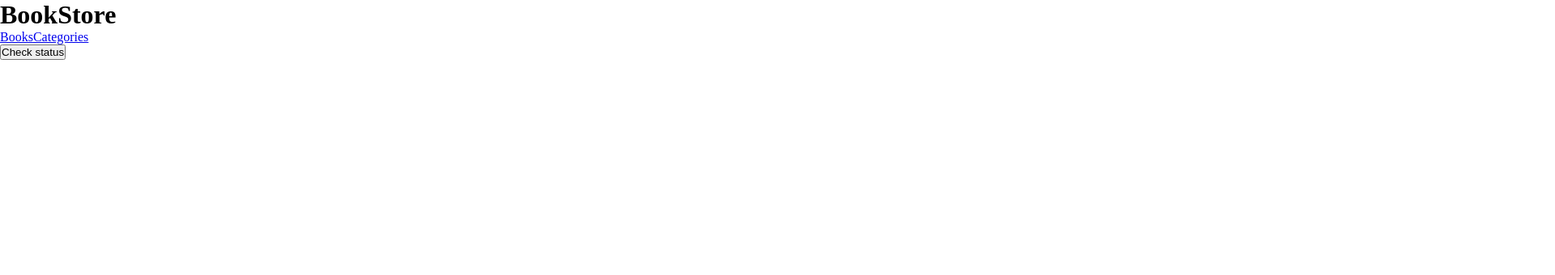
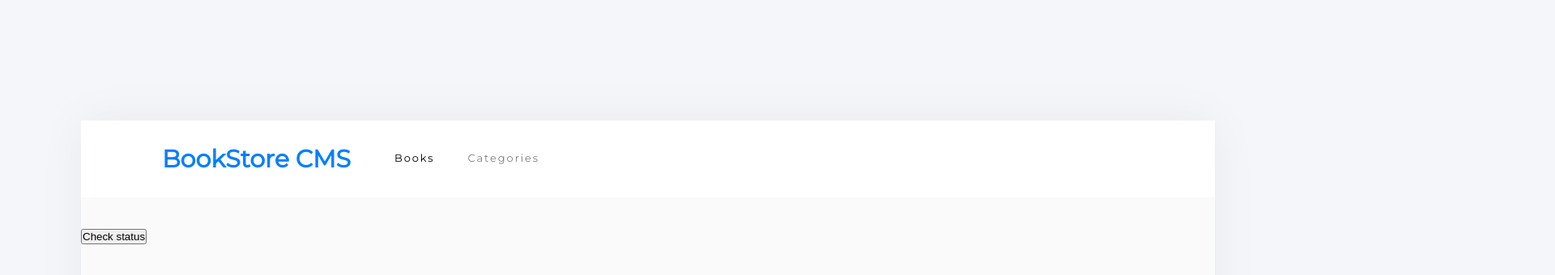
Before and after one commit to Mutalenic/Bookstore, a React (Create React App) app: page /categories in a window 1280 px wide. Shown: the top 340 px of the page at 81% size, 1920 px wide, since content can reach past the window. Built offline with nearby package versions, Linux system fonts and the light colour scheme.

Commit message:
add style to React redux application

```diff
--- a/src/components/Book.js
+++ b/src/components/Book.js
@@ -17,21 +17,32 @@ const Book = ({ book }) => {
         <p className="title">{book.title}</p>
         <p className="author">{book.author}</p>
         <ul>
-          <li><button type="button">Comments</button></li>
-          <li><button type="button" onClick={(e) => deleteBook(e, book.item_id)}>Remove</button></li>
-          <li><button type="button">Edit</button></li>
+          <li><button type="button" className="userinterationBtn">Comments</button></li>
+          <li><button type="button" className="userinterationBtn" onClick={(e) => deleteBook(e, book.item_id)}>Remove</button></li>
+          <li><button type="button" className="userinterationBtn">Edit</button></li>
         </ul>
       </div>
       <div className="progress">
-        <div>
-          <div>chart</div>
-          <p>percentage</p>
+        <div className="chart">
+          <div className="ProgressBar">
+            <div className="circle-wrap">
+              <div className="circle">
+                <div className="mask half">
+                  <div className="fill" />
+                </div>
+                <div className="inside-circle" />
+              </div>
+            </div>
+          </div>
+          <div className="percentages">
+            <h2 className="percentComplete">48%</h2>
+            <p className="status">Completed</p>
+          </div>
         </div>
-        <div>
-          <p>{book.status}</p>
-          <p>{book.currentChapter}</p>
-          <p>{book.chapterNumber}</p>
-          <button type="button">Update progress</button>
+        <div className="rightSection">
+          <p className="status">currentChapter</p>
+          <p>chapterNumber</p>
+          <button className="bookButton" type="button">Update progress</button>
         </div>
       </div>
     </div>
--- a/src/components/Form.js
+++ b/src/components/Form.js
@@ -41,8 +41,8 @@ const FormBook = () => {
           <option value="Adventure">Adventure</option>
           <option value="Romance">Romance</option>
         </select>
+        <button type="button" onClick={(e) => UpdateStore(e)}>ADD BOOK</button>
       </form>
-      <button type="button" onClick={(e) => UpdateStore(e)}>ADD BOOK</button>
     </div>
   );
 };
--- a/src/components/Navbar.js
+++ b/src/components/Navbar.js
@@ -2,17 +2,19 @@ import React from 'react';
 import { Link } from 'react-router-dom';
 
 const Navbar = () => (
-  <div>
-    <h1>BookStore</h1>
+  <div className="topNav">
+    <h1 id="bookStoreTitle">BookStore CMS</h1>
     <nav className="navbar">
-      <ul>
+      <ul className="bookMenuNav">
         <li>
-          <Link className="navbar-link" to="/">Books</Link>
+          <Link className="navbar-link-book" to="/">Books</Link>
         </li>
         <li>
           <Link className="navbar-link" to="/categories">Categories</Link>
         </li>
       </ul>
+      <img src="https://img.icons8.com/external-anggara-outline-color-anggara-putra/32/000000/external-avatar-interface-anggara-outline-color-anggara-putra.png" alt="profile" />
+
     </nav>
   </div>
 );
--- a/src/style/App.css
+++ b/src/style/App.css
@@ -1,28 +1,109 @@
+@import url('https://fonts.googleapis.com/css2?family=Montserrat&family=Roboto+Slab&display=swap');
+
 * {
   box-sizing: border-box;
   margin: 0;
   padding: 0;
 }
+body {
+  font-family: 'Montserrat', sans-serif;
+  width: 100rem;
+  height: 89.625rem;
+  padding: 9.313rem 3.75rem 7.688rem 6.25rem;
+  background-color:#f5f6fa;
+  display: flex;
+}
 
-/*
 .container {
-  display: flex;
-} */
+  width: 87.5rem;
+  height: 68.563rem;
+  margin: 0 2.5rem 4.063rem 0;
+  padding: 0 0 49.625rem;
+  border-radius: 4px;
+  box-shadow: 0 0 60px 0 rgba(0, 0, 0, 0.05);
+  background-color: #fafafa;
+}
+
 nav {
   display: flex;
   flex-direction: row;
   justify-content: space-between;
   align-items: center;
+  gap: 277%;
 }
 
-.mainNav {
+.topNav {
   display: flex;
   flex-direction: row;
+  width: 100%;
+  height: 5.938rem;
+  margin: 0 0 2.375rem;
+  padding: 1.438rem 6.188rem 1.688rem 6.25rem;
+  background-color: #fff;
+  }
+
+
+#bookStoreTitle{
+  width: 15rem;
+  height: 2.313rem;
+  margin: 0.375rem 2.938rem 0.125rem 0;
+  font-family: 'Montserrat', sans-serif;
+  font-size: 1.875rem;
+  font-weight: bold;
+  font-stretch: normal;
+  font-style: normal;
+  line-height: normal;
+  letter-spacing: normal;
+  color:  #007FFF;
+}
+
+.bookMenuNav{
+  display: flex;
+  flex-direction: row;
+  justify-content: space-between;
+  align-items: center;
+  letter-spacing: 1.9px;
+  width: 13.563rem;
+  list-style: none;
+}
+
+li a {
+       text-decoration: none;
+}
+
+.navbar-link{
+  width: 6.563rem;
+  height: 1rem;
+  opacity: 0.5;
+  font-family: 'Montserrat', sans-serif;
+  font-size: 0.813rem;
+  font-weight: normal;
+  font-stretch: normal;
+  font-style: normal;
+  line-height: normal;
+  letter-spacing: 1.9px;
+  color: var(--black-two);
+}
+
+.navbar-link-book{
+  width: 3.688rem;
+  height: 1rem;
+  margin: 1.125rem 2.563rem 0.688rem 0;
+  font-family: Montserrat;
+  font-size: 0.813rem;
+  font-weight: normal;
+  font-stretch: normal;
+  font-style: normal;
+  line-height: normal;
+  letter-spacing: 1.9px;
+  color: var(--black-two);
 }
 
 ul {
   display: flex;
   flex-direction: row;
+}
+ul li {
   list-style: none;
 }
 
@@ -30,9 +111,224 @@ ul {
   display: flex;
   flex-direction: row;
   justify-content: space-between;
+
+  width: 75rem;
+  height: 10.625rem;
+  margin: 2.313rem 6.25rem 0;
+  padding: 2rem 9.188rem 1.625rem 1.688rem;
+  border-radius: 4px;
+  border: solid 1px var(--grey-border);
+  background-color: #fff;
+
+
 }
 
 .progress {
   display: flex;
   flex-direction: row;
 }
+
+.genre {
+  color: #121212;
+  opacity: 0.5;
+  font-weight: bold;
+}
+
+.title {
+  color: #121212;
+  font-size: larger;
+  font-weight: bold;
+}
+
+.author {
+  color: #4386bf;
+}
+
+.smallButtons {
+  padding-left: 0%;
+}
+
+.userinterationBtn {
+  outline: none;
+  border: none;
+  background-color: #fff;
+  color: #4386bf;
+  cursor: pointer;
+  padding-left: 0%;
+  margin: 0.188rem 0.938rem 0.125rem 0;
+}
+
+.progress {
+  display: flex;
+  flex-direction: row;
+  align-items: center;
+  justify-content: space-between;
+  min-width: 45%;
+}
+
+.chart {
+  display: flex;
+  flex-direction: row;
+  align-items: center;
+}
+
+.ProgressBar {
+  margin-right: 10%;
+}
+
+/* Circular Progress Bar */
+.circle-wrap {
+  width: 75px;
+  height: 75px;
+  background: #e8e8e8;
+  border-radius: 50%;
+  border: 1px solid #cdcbd0;
+}
+
+.mask .fill {
+  clip: rect(0, 37.5px, 75px, 0);
+  background-color: #227ded;
+}
+
+.mask.full,
+.circle .fill {
+  animation: fill ease-in-out 3s;
+  transform: rotate(135deg);
+}
+
+.circle-wrap .circle .mask,
+.circle-wrap .circle .fill {
+  width: 75px;
+  height: 75px;
+  position: absolute;
+  border-radius: 50%;
+}
+
+.circle-wrap .circle .mask {
+  clip: rect(0, 75px, 75px, 37.5px);
+}
+
+@keyframes fill {
+  0% {
+    transform: rotate(0deg);
+  }
+
+  100% {
+    transform: rotate(135deg);
+  }
+}
+
+.circle-wrap .inside-circle {
+  width: 61px;
+  height: 61px;
+  border-radius: 50%;
+  background: #fff;
+  line-height: 60px;
+  text-align: center;
+  margin-top: 7px;
+  margin-left: 7px;
+  color: #1e51dc;
+  position: absolute;
+  z-index: 100;
+  font-weight: 700;
+  font-size: 2em;
+}
+
+/* end of Circular Progress Bar */
+.percentages {
+  display: flex;
+  flex-direction: column;
+  margin-left: 5%;
+}
+
+.percentages h2 {
+  margin-right: 10%;
+  margin-bottom: 0;
+  font-size: 2rem;
+}
+
+.status {
+  opacity: 0.5;
+  margin-top: 0;
+}
+
+.rightSection {
+  border-left: solid 1px #cdcbd0;
+  padding-left: 10%;
+}
+
+.bookButton {
+  padding: 0.438rem 1.188rem 0.5rem 1.375rem;
+  border: none;
+  border-radius: 3px;
+  background-color: #0290ff;
+  width: 11.5rem;
+  height: 2.063rem;
+  color: #fff;
+  cursor: pointer;
+  font-size: 0.813rem;
+  font-weight: 300;
+  letter-spacing: 0.5px;
+  text-align: center;
+}
+
+Form {
+  padding: 5%;
+  font-family: 'Montserrat', sans-serif;
+}
+
+form input {
+  width: 23%;
+  padding: 1% 2%;
+  margin-right: 30px;
+  margin-top: 1%;
+}
+
+form select {
+  width: 22%;
+  padding: 1% 2%;
+  margin-right: 30px;
+}
+
+form button {
+  width: 15%;
+  padding: 1% 2%;
+  background-color: #0290ff;
+  border: none;
+  border-radius: 3px;
+  cursor: pointer;
+  color: white;
+}
+
+h2 {
+  width: 10.875rem;
+  height: 1.5rem;
+  margin: 1.813rem 32.75rem 1.188rem 0;
+  font-family: Montserrat;
+  font-size: 1.25rem;
+  font-weight: bold;
+  font-stretch: normal;
+  font-style: normal;
+  line-height: normal;
+  letter-spacing: -0.18px;
+  color: gray;
+}
+
+.percentComplete {
+  width: 4.25rem;
+  height: 2.438rem;
+  margin: 0.063rem 5.75rem 0 0.688rem;
+  font-family: Montserrat;
+  font-size: 2rem;
+  font-weight: normal;
+  font-stretch: normal;
+  font-style: normal;
+  line-height: normal;
+  letter-spacing: normal;
+  color: var(--black-two);
+}
+
+img {
+  display: flex;
+
+}
```
Also changed, not shown: src/images/login.png (added).
